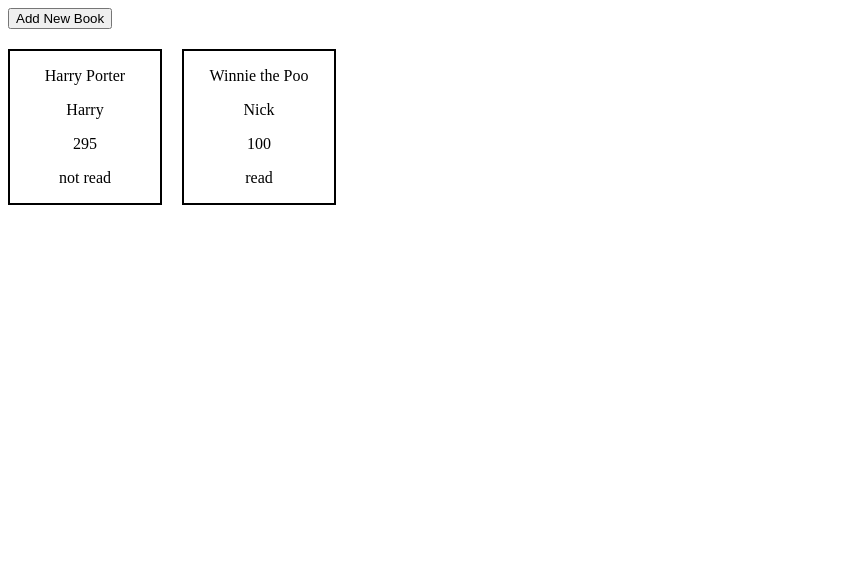
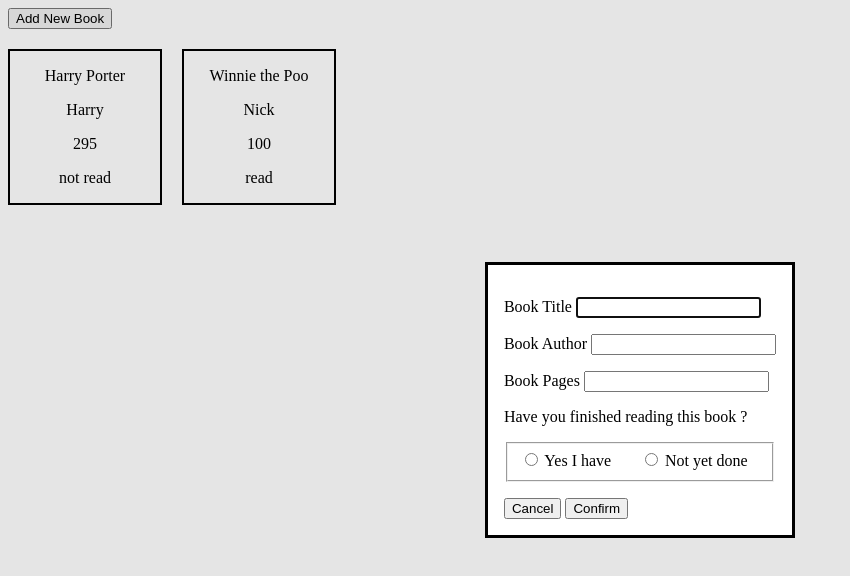
Before and after one commit to Stephenasembo/library, a plain HTML site: page index.html in a window 1280 px wide. Both pictures are taken after a click on the button "Add New Book". Shown: the whole page, without its empty margins (0-850 px from the left). Drawn offline with Linux system fonts and the light colour scheme.

Commit message:
Use The Form To Get User Input

```diff
--- a/index.html
+++ b/index.html
@@ -8,7 +8,39 @@
     <script src="javascript.js" defer></script>
 </head>
 <body>
-    <button>Add New Book</button>
+    <button id = 'new-book'>Add New Book</button>
+    <dialog>
+        <form method="dialog">
+            <p>
+                <label for = 'bookTitle'>Book Title</label>
+                <input type = 'text' id = 'bookTitle' name = 'title'>
+            </p>
+            <p>
+                <label for = 'bookAuthor'>Book Author</label>
+                <input type = 'text' id = 'bookAuthor' name = 'author'>
+            </p>
+            <p>
+                <label for = 'bookPages'>Book Pages</label>
+                <input type = 'number' id = 'bookPages' name = 'pages'>
+            </p>
+            <p>
+                Have you finished reading this book ?
+                <fieldset>
+                    <div>
+                        <input type = 'radio' value="Yes" id = 'yes' name = 'read'>
+                        <label for = 'yes'>Yes I have</label>
+                    </div>
+                    <div>
+                        <input type='radio' value="No" id = 'no' name = 'read'>
+                        <label for = 'no'>Not yet done</label>
+                    </div>
+                </fieldset>
+            </p>
+            <button id = 'cancelBtn'>Cancel</button>
+            <button id = 'confirmBtn'>Confirm</button>
+
+        </form>
+    </dialog>
     <output></output>
 </body>
 </html>
--- a/javascript.js
+++ b/javascript.js
@@ -1,4 +1,6 @@
 const output = document.querySelector('output');
+const addNewBook = document.querySelector('#new-book');
+const dialog = document.querySelector('dialog')
 
 const library = [];
 
@@ -42,4 +44,6 @@ function displayBook () {
     }
 }
 
-displayBook()
+displayBook();
+
+addNewBook.addEventListener('click', () => dialog.showModal());
--- a/styles.css
+++ b/styles.css
@@ -1,4 +1,4 @@
-div {
+output div {
     border: 2px solid black;
     min-width: 150px;
     text-align: center;
@@ -11,3 +11,11 @@ output {
     flex: 1;
     gap: 20px;
 }
+
+fieldset {
+    display: flex;
+}
+
+fieldset div {
+    flex: 1;
+}
```
